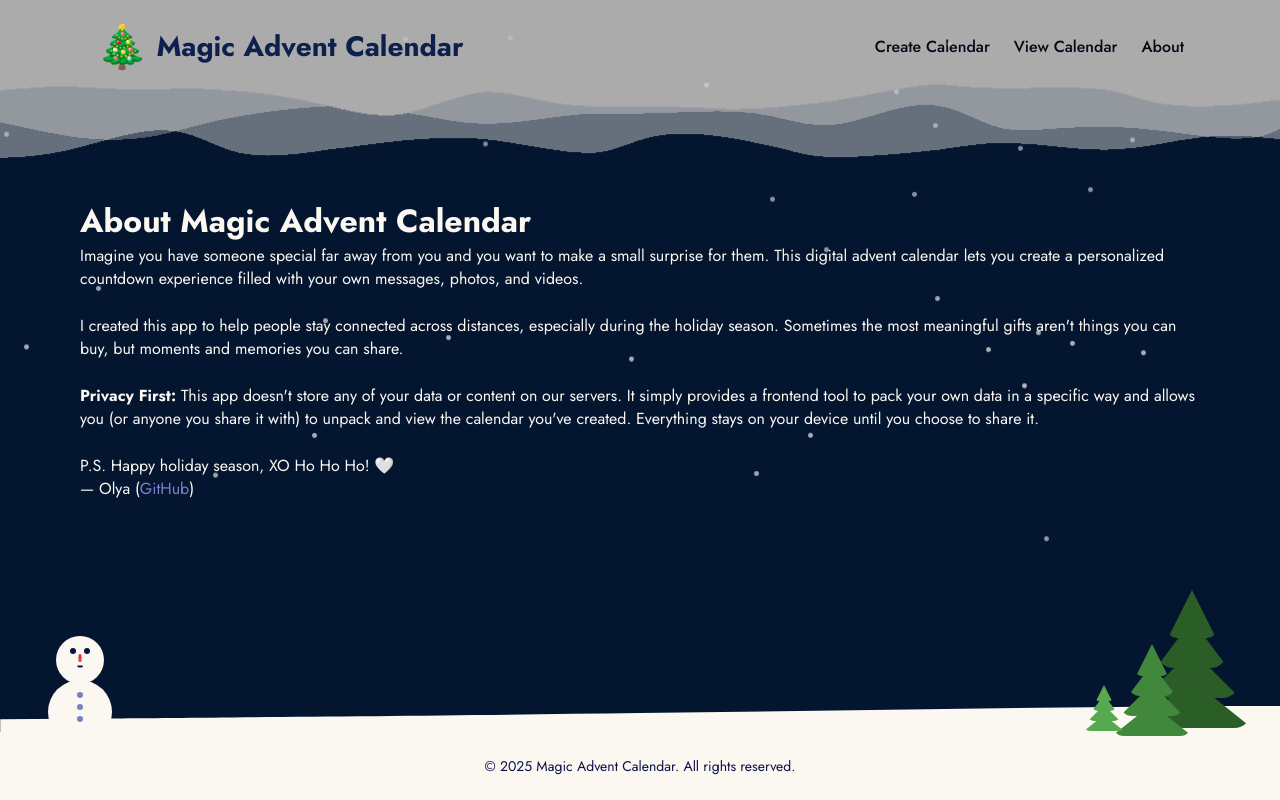
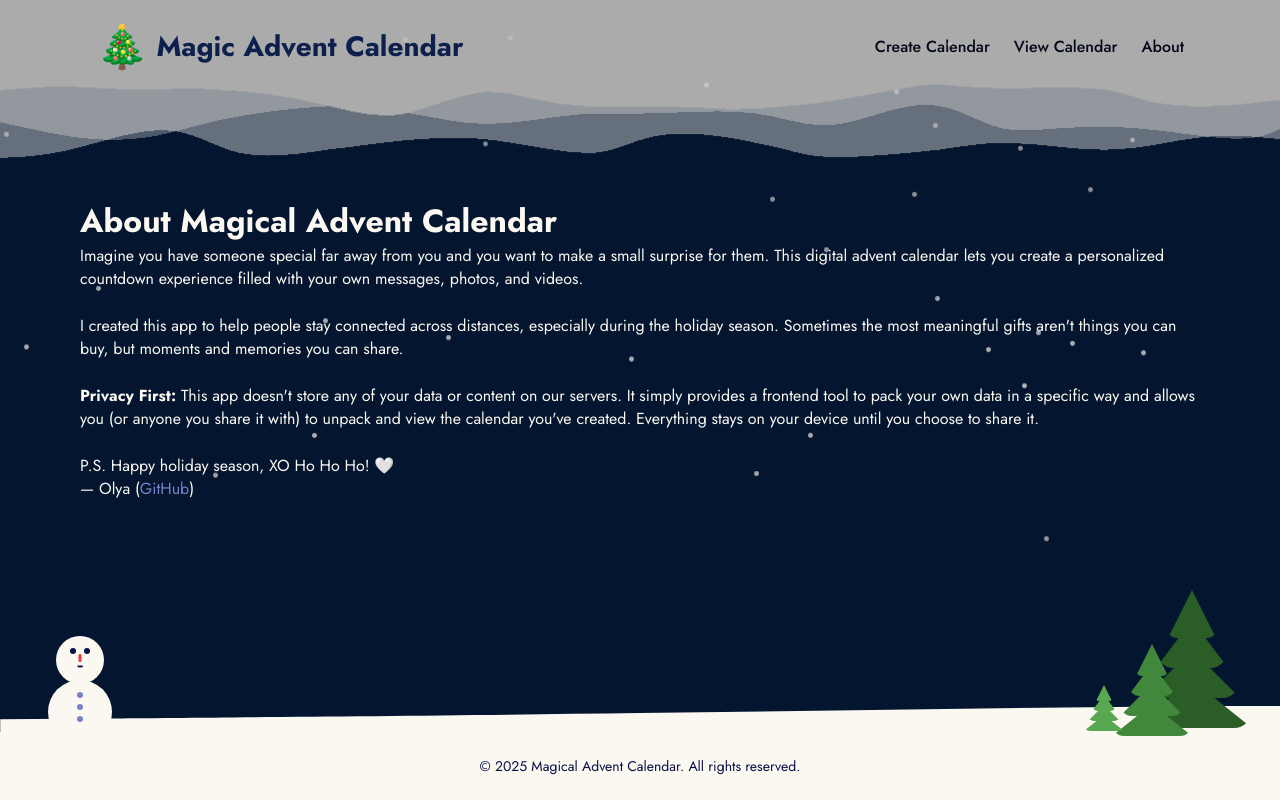
Before and after one commit to olga-urentseva/advent-calendar, a React (Vite) app: page /about in a window 1280 px wide. Built offline with nearby package versions, Linux system fonts and the light colour scheme.

Commit message:
change title

```diff
--- a/index.html
+++ b/index.html
@@ -4,7 +4,7 @@
     <meta charset="UTF-8" />
     <link rel="icon" type="image/svg+xml" href="/favicon.svg" />
     <meta name="viewport" content="width=device-width, initial-scale=1.0" />
-    <title>Magic Advent Calendar. Create your own digital advent calendar.</title>
+    <title>Magical Advent Calendar. Create your own digital advent calendar.</title>
   </head>
   <body>
     <div id="root"></div>
--- a/src/components/atoms/Footer/index.tsx
+++ b/src/components/atoms/Footer/index.tsx
@@ -24,7 +24,7 @@ export function Footer() {
       </div>
       <div className="footer__content">
         <p className="footer__copyright">
-          © {currentYear} Magic Advent Calendar. All rights reserved.
+          © {currentYear} Magical Advent Calendar. All rights reserved.
         </p>
       </div>
     </footer>
--- a/src/components/organisms/WelcomeSection/index.tsx
+++ b/src/components/organisms/WelcomeSection/index.tsx
@@ -7,7 +7,7 @@ import './styles.css'
 export function WelcomeSection() {
   return (
     <div className="welcome-section">
-      <Title>Magic Advent Calendar</Title>
+      <Title>Magical Advent Calendar</Title>
       <Subtitle>Create a personalized digital advent calendar for your loved ones or open one you received</Subtitle>
     </div>
   )
--- a/src/pages/About/index.tsx
+++ b/src/pages/About/index.tsx
@@ -4,7 +4,7 @@ import './styles.css'
 export function About() {
   return (
     <div className="about">
-      <h1>About Magic Advent Calendar</h1>
+      <h1>About Magical Advent Calendar</h1>
       <p>
         Imagine you have someone special far away from you and you want to make a small surprise for them.
         This digital advent calendar lets you create a personalized countdown experience filled with your
```
Also changed, not shown: 1 other file (tests, documents, lock files or other folders).
